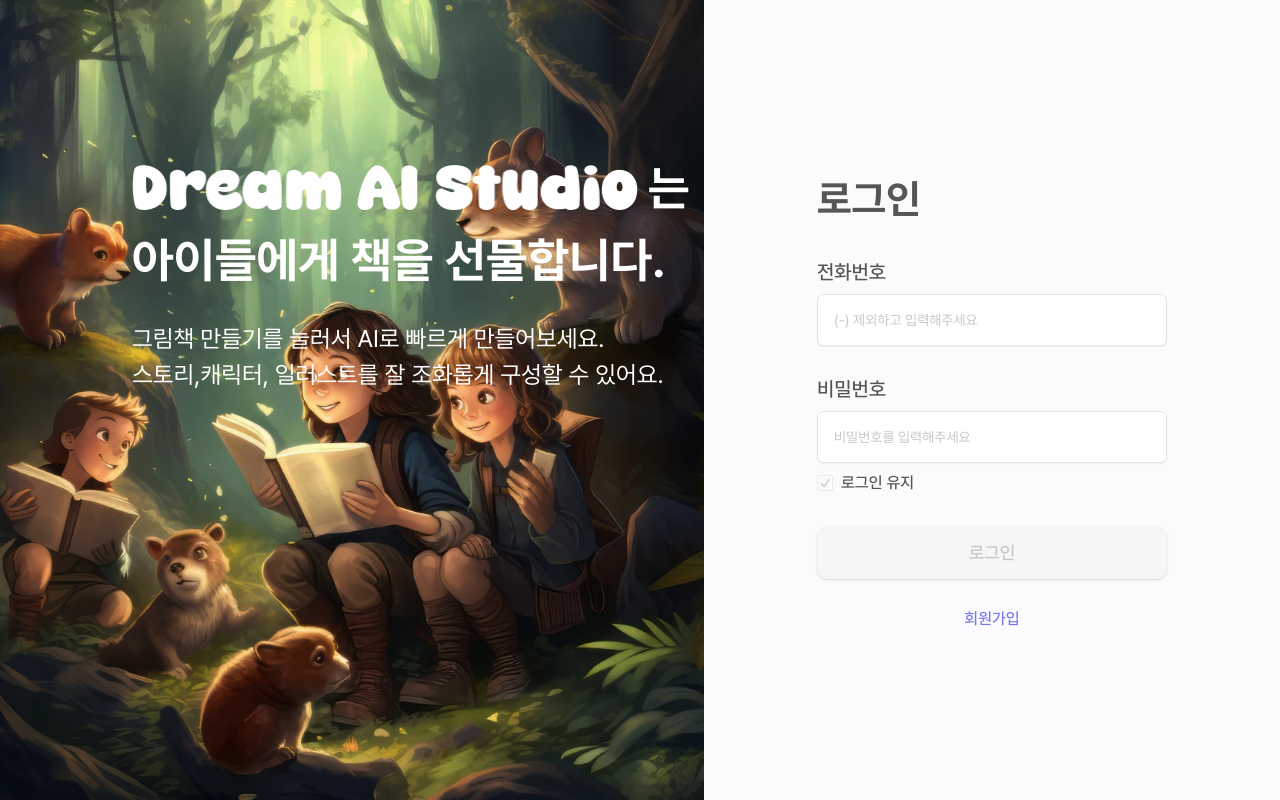
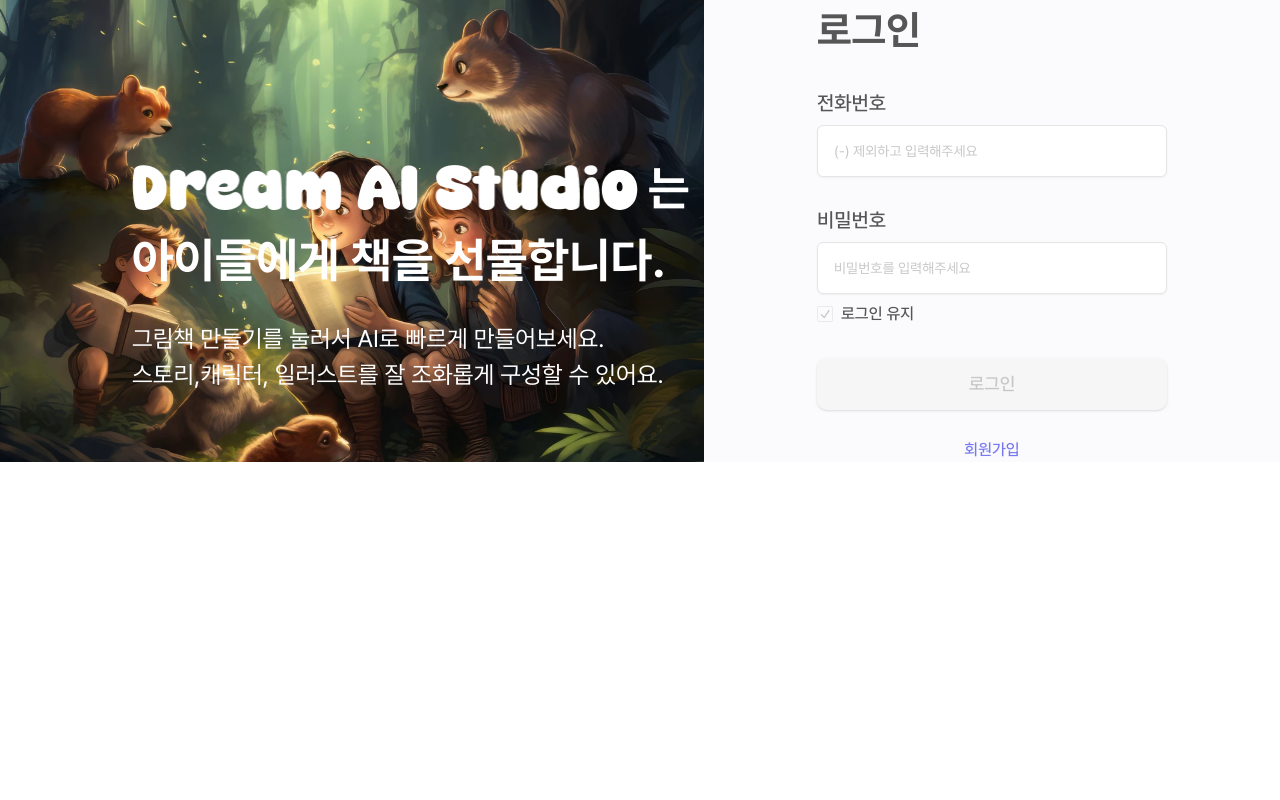
Before and after one commit to VictoryJu/dream-ai, a Next.js app: page /auth/login in a window 1280 px wide. Built offline with nearby package versions, Linux system fonts and the light colour scheme.

Commit message:
[set]: set global toast

```diff
--- a/app/layout.tsx
+++ b/app/layout.tsx
@@ -3,6 +3,7 @@
 import './globals.css';
 import ConditionalHeader from '@/components/layouts/conditinal-header';
 import Providers from './provider';
+import { Toaster } from '@/components/ui/toaster';
 
 const pretendard = localFont({
   src: [
@@ -43,10 +44,13 @@
   return (
     <html lang="ko" className={`${pretendard.variable}`}>
       <body>
-        <Providers>
-          <ConditionalHeader />
-          {children}
-        </Providers>
+        <main>
+          <Providers>
+            <ConditionalHeader />
+            {children}
+          </Providers>
+          <Toaster />
+        </main>
       </body>
     </html>
   );
```
